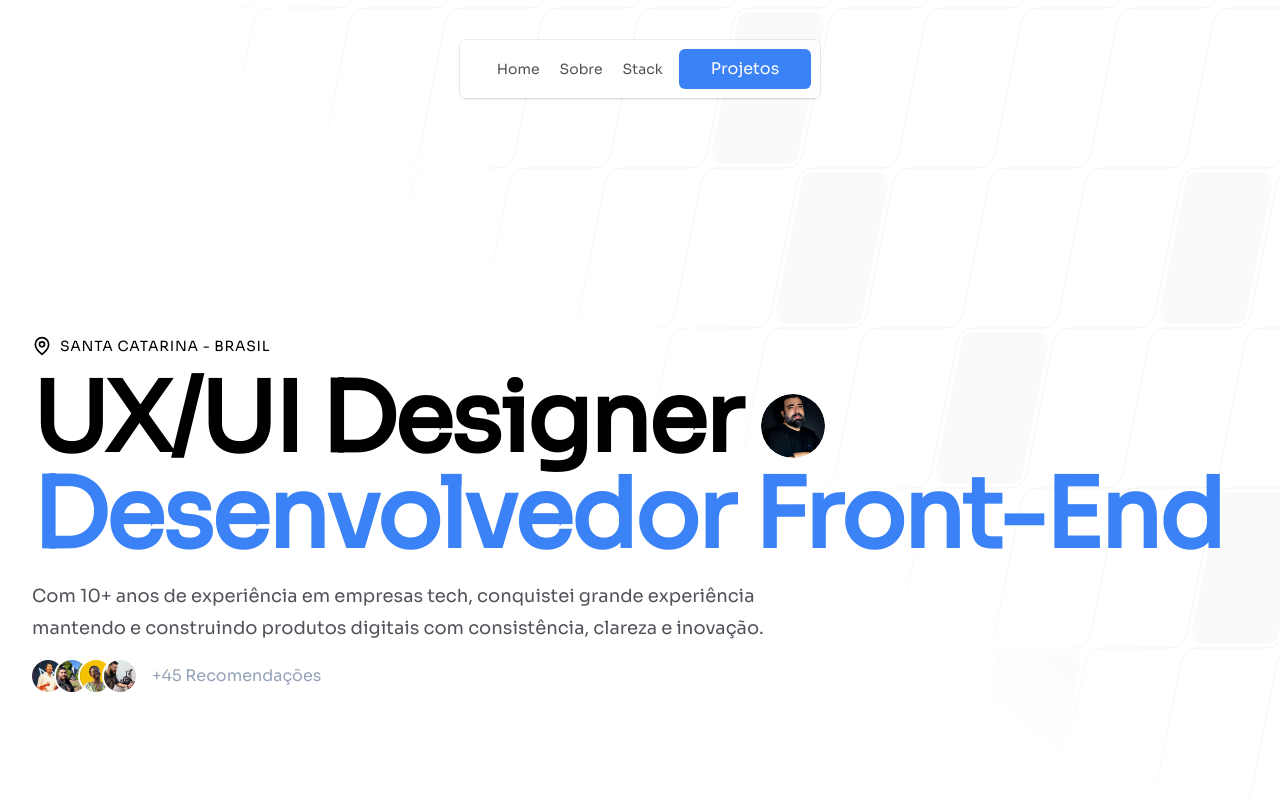
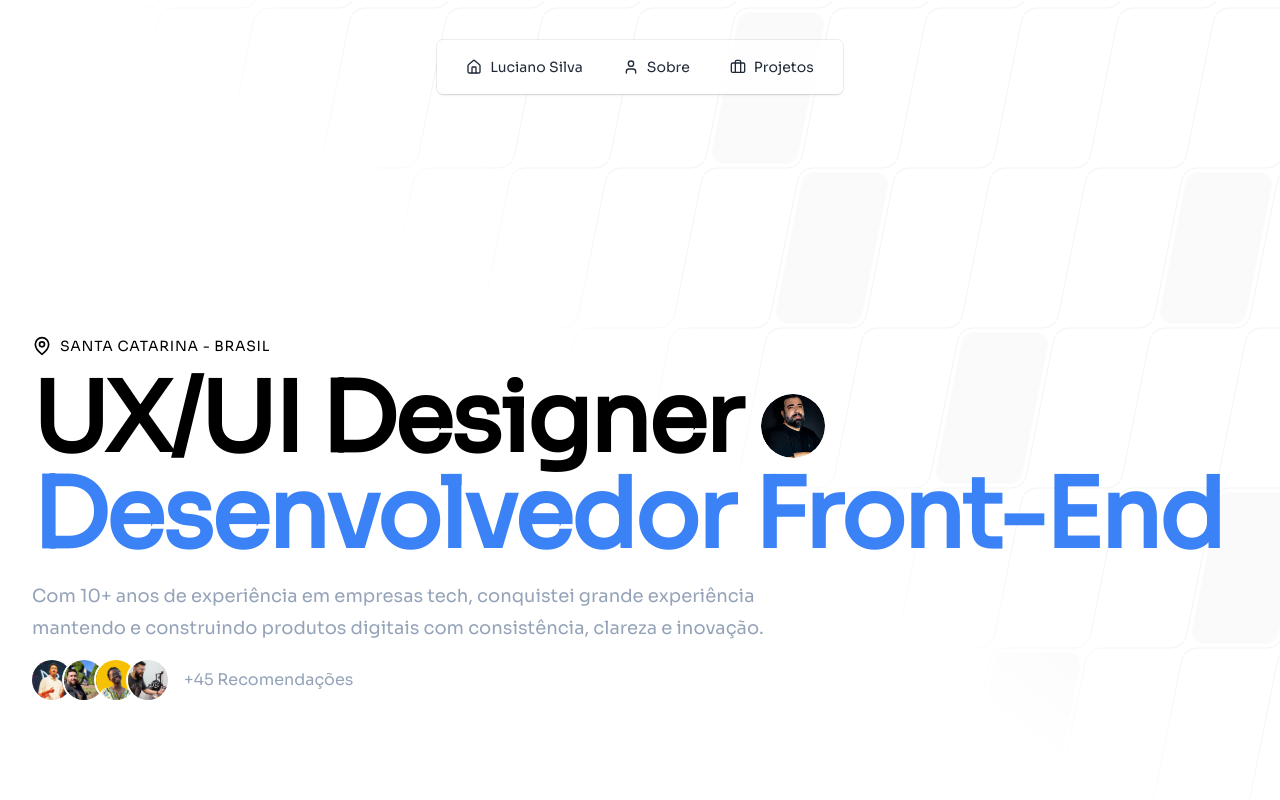
Before and after one commit to emnesty/portfolio-freelas, a Next.js app: page / in a window 1280 px wide. Shown: the top 800 px of the page. Built offline with nearby package versions, Linux system fonts and the light colour scheme.

Commit message:
Ajustes finais portfolio

```diff
--- a/app/components/AboutSection.tsx
+++ b/app/components/AboutSection.tsx
@@ -3,20 +3,20 @@ import { FadeIn } from "./FadeIn";
 
 const AboutSection = () => {
   return (
-    <FadeIn>
-      <section
-        id="about"
-        className="bg-zinc-50 dark:bg-zinc-900 pt-[14rem] pb-16 scroll-mt-20"
-      >
+    <section
+      id="about"
+      className="bg-white dark:bg-neutral-950 pt-[14rem] pb-16 scroll-mt-20"
+    >
+      <FadeIn>
         <div className="mx-auto max-w-7xl sm:px-6 lg:px-8">
           <div className="flex flex-col justify-center">
             <div className="flex flex-col justify-between w-full max-md:max-w-full max-sm:p-5">
-              <div className="rounded-lg bg-neutral-950 pb-20 sm:pb-24 xl:pb-0">
+              <div className="rounded-lg bg-neutral-900 pb-20 sm:pb-24 xl:pb-0">
                 <div className="mx-auto flex max-w-7xl flex-col items-center gap-x-8 gap-y-10 px-6 sm:gap-y-8 lg:px-8 xl:flex-row xl:items-stretch">
                   <div className="-mt-8 w-full max-w-2xl xl:-mb-8 xl:w-96 xl:flex-none">
                     <div className="relative aspect-[2/1] h-full md:-mx-8 xl:mx-0 xl:aspect-auto">
                       <img
-                        className="absolute inset-0 h-full w-full rounded-lg object-cover shadow-2xl bg-neutral-950"
+                        className="absolute inset-0 h-full w-full rounded-lg object-cover shadow-2xl bg-neutral-900"
                         src="images/profile.png"
                         alt=""
                       />
@@ -68,8 +68,8 @@ const AboutSection = () => {
             </div>
           </div>
         </div>
-      </section>
-    </FadeIn>
+      </FadeIn>
+    </section>
   );
 };
 
--- a/app/components/Footer.tsx
+++ b/app/components/Footer.tsx
@@ -1,6 +1,6 @@
 export default function Footer() {
   return (
-    <footer className="bg-zinc-50 dark:bg-zinc-900">
+    <footer className="bg-white dark:bg-neutral-950">
       <div className="mx-auto max-w-7xl overflow-hidden px-6 py-20 sm:py-24 lg:px-8">
         <p className="mt-10 text-center text-xs leading-5 text-gray-500">
           &copy; 2024 Luciano Silva, Todos os direitos reservados.
--- a/app/components/HeroSectionSection.tsx
+++ b/app/components/HeroSectionSection.tsx
@@ -26,6 +26,7 @@ export default function HeroSection() {
   const [mobileMenuOpen, setMobileMenuOpen] = useState(false);
 
   return (
+    <section id="home">
       <div className="relative isolate pt-8">
         <GridPattern
           className="absolute inset-x-0 -top-14 -z-10 h-[1000px] w-full fill-neutral-50 stroke-neutral-950/5 [mask-image:linear-gradient(to_bottom_left,white_40%,transparent_50%)]"
@@ -54,7 +55,7 @@ export default function HeroSection() {
               </h1>
               <div className="flex w-full gap-4 items-center justify-start mt-4">
                 <div className="flex items-start justify-start">
-                <p className="w-full max-w-[50rem] md:text-left max-sm:text-left text-zinc-600 text-lg leading-8 text-slate-750">
+                  <p className="w-full max-w-[50rem] md:text-left max-sm:text-left text-lg leading-8 text-slate-400">
                     Com 10+ anos de experiência em empresas tech, conquistei
                     grande experiência mantendo e construindo produtos digitais
                     com consistência, clareza e inovação.
@@ -64,22 +65,22 @@ export default function HeroSection() {
               <div className="flex w-full items-left justify-start text-center">
                 <div className="flex -space-x-2 justify-center items-center mt-4 mb-4 overflow-hidden">
                   <img
-                  className="inline-block h-8 w-8 rounded-full ring-2 ring-white"
+                    className="inline-block h-10 w-10 rounded-full ring-2 ring-white"
                     src="../images/caiopic.jpeg"
                     alt=""
                   />
                   <img
-                  className="inline-block h-8 w-8 rounded-full ring-2 ring-white"
+                    className="inline-block h-10 w-10 rounded-full ring-2 ring-white"
                     src="../images/marllonpic.jpeg"
                     alt=""
                   />
                   <img
-                  className="inline-block h-8 w-8 rounded-full ring-2 ring-white"
+                    className="inline-block h-10 w-10 rounded-full ring-2 ring-white"
                     src="../images/aureapic.jpeg"
                     alt=""
                   />
                   <img
-                  className="inline-block h-8 w-8 rounded-full ring-2 ring-white"
+                    className="inline-block h-10 w-10 rounded-full ring-2 ring-white"
                     src="../images/xandepic.jpeg"
                     alt=""
                   />
@@ -90,5 +91,6 @@ export default function HeroSection() {
           </div>
         </FadeIn>
       </div>
+    </section>
   );
 }
--- a/app/components/InfiniteMovingCardsSection.tsx
+++ b/app/components/InfiniteMovingCardsSection.tsx
@@ -6,15 +6,15 @@ import { FadeIn } from "./FadeIn";
 
 export default function InfiniteMovingCardsSection() {
   return (
-    <FadeIn>
-      <div className="h-[25rem] pb-24 pt-8 flex flex-col rounded-sm antialiased bg-zinc-50 dark:bg-zinc-900 text-slate-950 dark:bg-grid-white/[0.05] items-center justify-center relative overflow-hidden">
+    <div className="h-[25rem] pb-24 pt-8 flex flex-col rounded-sm antialiased bg-white dark:bg-neutral-950 text-slate-950 dark:bg-grid-white/[0.05] items-center justify-center relative overflow-hidden">
+      <FadeIn>
         <InfiniteMovingCards
           items={testimonials}
           direction="right"
           speed="slow"
         />
-      </div>
-    </FadeIn>
+      </FadeIn>
+    </div>
   );
 }
 
--- a/app/components/NavigationBar.tsx
+++ b/app/components/NavigationBar.tsx
@@ -1,28 +1,23 @@
-"use client";
 import React from "react";
 import { NavigationBar } from "../components/ui/floating-navbar";
-import { IconHome, IconStack2, IconUser } from "@tabler/icons-react";
-
+import { Home, User, Briefcase, BookOpen, MessageCircle } from "lucide-react";
 
 export function NavigationMenu() {
-
-
-
   const navItems = [
     {
-      name: "Home",
-      link: "/#home",
-      icon: <IconHome className="h-4 w-4 text-neutral-500 dark:text-white" />,
+      name: "Luciano Silva",
+      link: "#home",
+      icon: <Home size={16} />,
     },
     {
       name: "Sobre",
-      link: "/#about",
-      icon: <IconUser className="h-4 w-4 text-neutral-500 dark:text-white" />,
+      link: "#about",
+      icon: <User size={16} />,
     },
     {
-      name: "Stack",
-      link: "/#stack",
-      icon: <IconStack2 className="h-4 w-4 text-neutral-500 dark:text-white" />,
+      name: "Projetos",
+      link: "#projetos",
+      icon: <Briefcase size={16} />,
     },
   ];
 
--- a/app/components/ProjectsSection.tsx
+++ b/app/components/ProjectsSection.tsx
@@ -7,16 +7,16 @@ import { FadeIn } from "./FadeIn";
 
 export default function ProjectsSection() {
   return (
-    <FadeIn>
-      <section id="projetos">
-        <div className="bg-zinc-50 dark:bg-zinc-900 py-24 sm:py-32">
-          <div className="mx-auto max-w-7xl px-6 lg:px-8">
+    <section id="projetos">
+      <div className="bg-white dark:bg-neutral-950 py-24 sm:py-32">
+        <div className="mx-auto max-w-7xl px-6 lg:px-8">
+          <FadeIn>
             <div className="w-full flex flex-col items-start">
               <div className="mx-auto max-w-2xl lg:mx-0">
                 <h2 className="text-3xl text-left font-bold tracking-tight dark:text-slate-200 text-slate-950 sm:text-4xl">
                   Projetos recentes
                 </h2>
-                <p className="mt-6 mb-20 text-left text-lg leading-8 dark:text-slate-200 text-slate-950">
+                <p className="mt-6 mb-20 text-left text-lg leading-8 dark:text-slate-100 text-slate-400">
                   Aqui estão listados meus projetos, você pode visualizar em
                   detalhes cada um deles para saber mais.
                 </p>
@@ -56,9 +56,9 @@ export default function ProjectsSection() {
                 </button>
               </Link>
             </div>
-          </div>
+          </FadeIn>
         </div>
-      </section>
-    </FadeIn>
+      </div>
+    </section>
   );
 }
--- a/app/components/ui/floating-navbar.tsx
+++ b/app/components/ui/floating-navbar.tsx
@@ -1,7 +1,7 @@
 "use client";
-import React, { useState } from "react";
+
+import React from "react";
 import { cn } from "@/utils/cn";
-import Link from "next/link";
 
 export const NavigationBar = ({
   navItems,
@@ -14,34 +14,42 @@ export const NavigationBar = ({
   }[];
   className?: string;
 }) => {
-  const [visible, setVisible] = useState(true);
+  const handleClick = (
+    e: React.MouseEvent<HTMLAnchorElement>,
+    href: string
+  ) => {
+    e.preventDefault();
+    const targetId = href.replace(/.*\#/, "");
+    const elem = document.getElementById(targetId);
+    elem?.scrollIntoView({
+      behavior: "smooth",
+    });
+  };
 
   return (
     <header>
-      <div
+      <nav
         className={cn(
-          "flex max-w-fit fixed top-10 inset-x-0 mx-auto border border-transparent dark:border-white/[0.2] rounded-md dark:bg-black bg-white bg-opacity-75 backdrop-blur-md shadow-[0px_2px_3px_-1px_rgba(0,0,0,0.1),0px_1px_0px_0px_rgba(25,28,33,0.02),0px_0px_0px_1px_rgba(25,28,33,0.08)] z-[5000] pr-2 pl-8 py-2 items-center justify-center space-x-4",
+          "flex max-w-fit fixed top-10 inset-x-0 mx-auto border border-transparent dark:border-white/[0.2] rounded-md dark:bg-black bg-white bg-opacity-75 backdrop-blur-md shadow-[0px_2px_3px_-1px_rgba(0,0,0,0.1),0px_1px_0px_0px_rgba(25,28,33,0.02),0px_0px_0px_1px_rgba(25,28,33,0.08)] z-[5000] px-4 py-2 items-center justify-center space-x-4",
           className
         )}
       >
-        {navItems.map((navItem, idx) => (
-          <Link
-            key={`link=${idx}`}
-            href={navItem.link}
+        {navItems.map((item, index) => (
+          <a
+            key={index}
+            href={item.link}
+            onClick={(e) => handleClick(e, item.link)}
             className={cn(
-              "relative dark:text-neutral-50 items-center flex space-x-1 text-neutral-600 dark:hover:text-neutral-300 hover:text-neutral-500"
+              "flex items-center px-3 py-2 text-sm font-medium rounded-md transition-colors duration-200",
+              "hover:bg-gray-100 dark:hover:bg-gray-800",
+              "text-gray-800 dark:text-white"
             )}
           >
-            <span className="block sm:hidden">{navItem.icon}</span>
-            <span className="hidden sm:block text-sm">{navItem.name}</span>
-          </Link>
+            {item.icon}
+            <span className="ml-2">{item.name}</span>
+          </a>
         ))}
-        <Link href="/projetos">
-          <button className="hover:bg-blue-600 px-8 py-2 bg-blue-500 rounded-md text-white font-light transition duration-200 ease-linear">
-            Projetos
-          </button>
-        </Link>
-      </div>
+      </nav>
     </header>
   );
 };
```
Also changed, not shown: app/layout.tsx (+2 -5 lines). Lines whose indentation alone changed are shown as unchanged.
